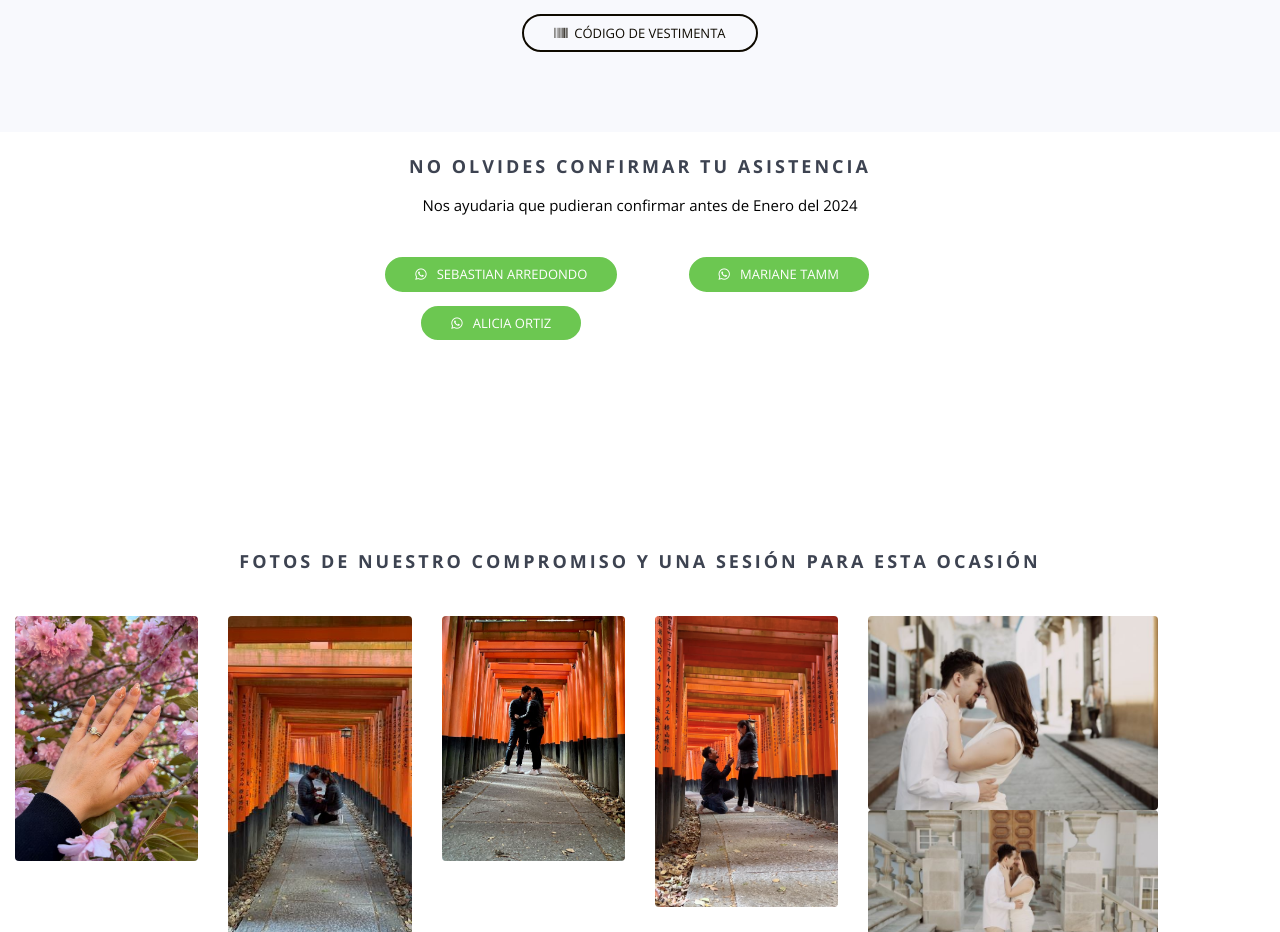
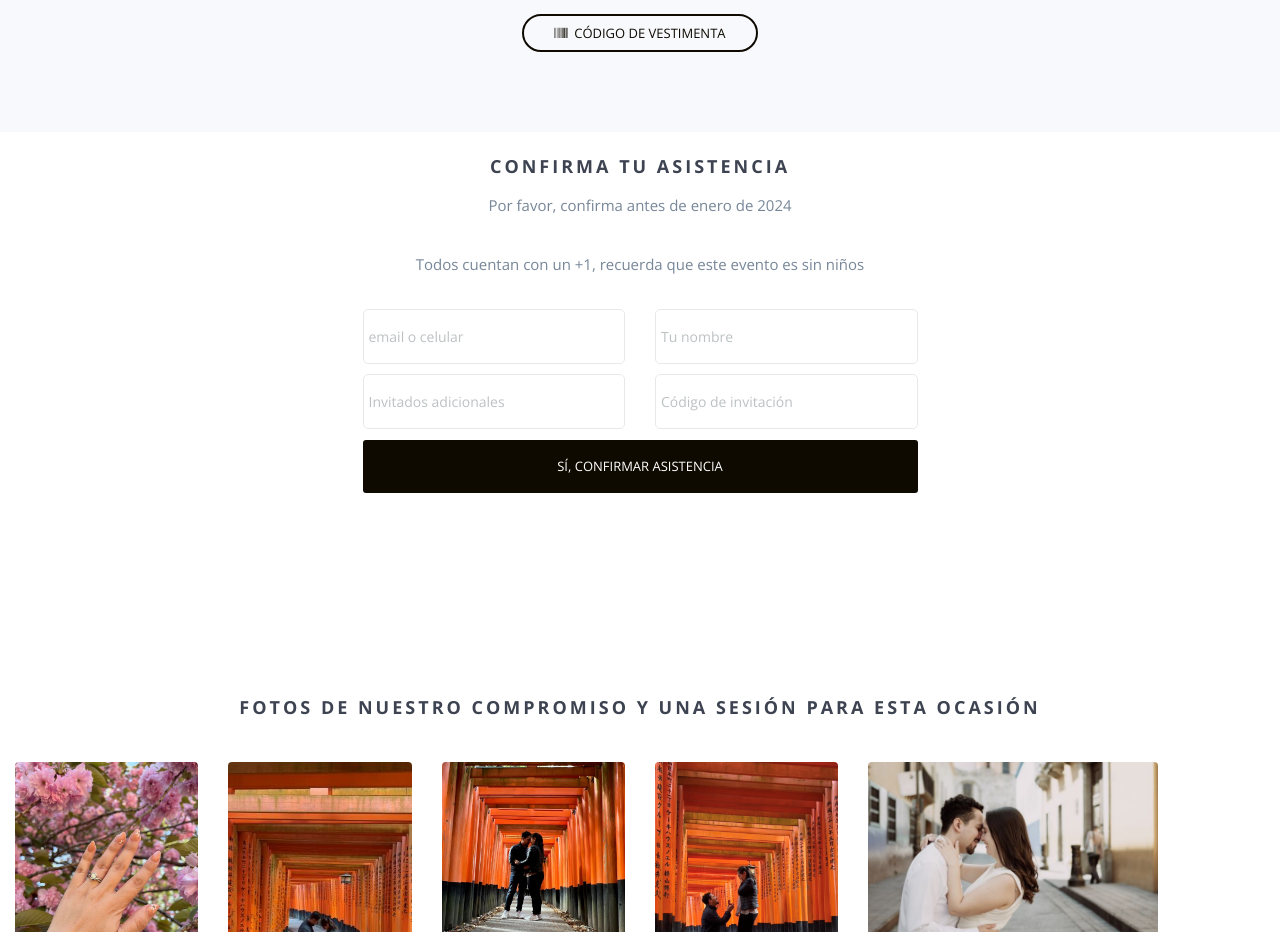
Before and after one commit to marianeysebastian/marianeysebastian.github.io, a website: page index.html in a window 1280 px wide. Shown: the part 1260-2192 px from the top of the page. Drawn offline with nearby package versions, Linux system fonts and the light colour scheme; some packages are replaced by stand-ins of ours; files that its build step writes are made by us from their sources; files whose address does not match are found by name.

Commit message:
Added confirm input

```diff
--- a/index.html
+++ b/index.html
@@ -236,33 +236,49 @@
 
         <div class="container">
             <div class="row">
-                <div class="col-md-6 col-md-offset-3 row text-center">
-                    <h3>No olvides confirmar tu asistencia</h3>
-                    <p style="color: black">Nos ayudaria que pudieran confirmar antes de Enero del 2024</p>
-                    <div class="col-md-6" style="padding: 5px;">
-                        <a href="https://wa.me/+524773099327" class="btn btn-fill-whatsapp btn-small" target="_blank"
-                            data-aos="zoom-in">
-                            <i class="fab fa-whatsapp"></i>
-                            &nbsp;&nbsp;Sebastian Arredondo
-                        </a>
-                    </div>
-                    <div class="col-md-6" style="padding: 5px;">
-                        <a href="https://wa.me/+524773920517" class="btn btn-fill-whatsapp btn-small" target="_blank"
-                            data-aos="zoom-in">
-                            <i class="fab fa-whatsapp"></i>
-                            &nbsp;&nbsp;Mariane Tamm
-                        </a>
-                    </div>
-                    <div class="col-md-6" style="padding: 5px;">
-                        <a href="https://wa.me/+524773099327" class="btn btn-fill-whatsapp btn-small" target="_blank"
-                            data-aos="zoom-in">
-                            <i class="fab fa-whatsapp"></i>
-                            &nbsp;&nbsp;Alicia Ortiz
-                        </a>
-                    </div>
+                <div class="col-md-6 col-md-offset-3">
+                    <h3>Confirma tu asistencia</h3>
+                    <p>Por favor, confirma antes de enero de 2024</p>
+                    <p>Todos cuentan con un +1, recuerda que este evento es sin niños</p>
+                    <form id="rsvp-form" class="rsvp-form" action="" method="POST">
+                        <div class="row">
+                            <div class="col-md-6">
+                                <div class="form-input-group">
+                                    <input name="email" class="" placeholder="email o celular" required>
+                                </div>
+                            </div>
+                            <div class="col-md-6">
+                                <div class="form-input-group">
+                                    <input name="name" class="" placeholder="Tu nombre" required>
+                                </div>
+                            </div>
+                        </div>
+                        <div class="row">
+                            <div class="col-md-6">
+                                <div class="form-input-group">
+                                    <input type="number" name="extras" class="" min="0" max="4"
+                                        placeholder="Invitados adicionales" required>
+                                </div>
+                            </div>
+                            <div class="col-md-6">
+                                <div class="form-input-group">
+                                    <input type="number" name="invite_code" id="invite_code" class="" min="0"
+                                        placeholder="Código de invitación" required>
+                                </div>
+                            </div>
+                        </div>
+                        <div class="row">
+                            <div class="col-md-12" id="alert-wrapper"></div>
+                        </div>
+                        <button class="btn-fill rsvp-btn">
+                            Sí, confirmar asistencia
+                        </button>
+                    </form>
                 </div>
             </div>
+
         </div>
+
     </section>
 
     <section id="eng-pics" class="section-padding">
--- a/js/scripts.js
+++ b/js/scripts.js
@@ -184,23 +184,23 @@ $(document).ready(function () {
         },
         data: {
             // Event title
-            title: "Ram and Antara's Wedding",
+            title: "Boda de Mariane y Sebastian",
 
             // Event start date
-            start: new Date('Nov 27, 2017 10:00'),
+            start: new Date('Mar 16, 2024 13:00'),
 
             // Event duration (IN MINUTES)
             // duration: 120,
 
-            // You can also choose to set an end time
-            // If an end time is set, this will take precedence over duration
-            end: new Date('Nov 29, 2017 00:00'),
+            // // You can also choose to set an end time
+            // // If an end time is set, this will take precedence over duration
+            end: new Date('Mar 16, 2024 21:00'),
 
             // Event Address
-            address: 'ITC Fortune Park Hotel, Kolkata',
+            address: 'Blvd. Camino a Comanja 120, Balcones del Campestre, 37138 León, Gto.',
 
             // Event Description
-            description: "We can't wait to see you on our big day. For any queries or issues, please contact Mr. Amit Roy at +91 9876543210."
+            description: "No podemos esperar para verte en nuestro gran día. Para cualquier consulta o problema, por favor contáctanos."
         }
     });
 
@@ -218,7 +218,7 @@ $(document).ready(function () {
             && MD5($('#invite_code').val()) !== '2ac7f43695eb0479d5846bb38eec59cc') {
             $('#alert-wrapper').html(alert_markup('danger', '<strong>Sorry!</strong> Your invite code is incorrect.'));
         } else {
-            $.post('https://script.google.com/macros/s/AKfycbyo0rEknln8LedEP3bkONsfOh776IR5lFidLhJFQ6jdvRiH4dKvHZmtoIybvnxpxYr2cA/exec', data)
+            $.post('https://script.google.com/macros/s/AKfycbyucYN3FcJ7WFFH0JkXBSTY7o1Uwlto6DpQHkjkFqLQMs8UjuORYtHI1vQetldrnk9hoA/exec', data)
                 .done(function (data) {
                     console.log(data);
                     if (data.result === "error") {
@@ -241,7 +241,7 @@ $(document).ready(function () {
 
 // Google map
 function initMap() {
-    var location = {lat: 21.1511383, lng: -101.7199554};
+    var location = { lat: 21.1511383, lng: -101.7199554 };
     var map = new google.maps.Map(document.getElementById('map-canvas'), {
         zoom: 15,
         center: location,
@@ -255,7 +255,7 @@ function initMap() {
 }
 
 function initBBSRMap() {
-    var la_fiesta = {lat: 20.305826, lng: 85.85480189999998};
+    var la_fiesta = { lat: 20.305826, lng: 85.85480189999998 };
     var map = new google.maps.Map(document.getElementById('map-canvas'), {
         zoom: 15,
         center: la_fiesta,
--- a/sass/styles.scss
+++ b/sass/styles.scss
@@ -698,7 +698,7 @@ Features-stack
 
   .time {
     font-size: 20px;
-    font-style: italic ;
+    font-style: italic;
     text-transform: lowercase;
     color: $txt-primary;
   }
@@ -1007,7 +1007,7 @@ RSVP form
       }
 
       input {
-        padding-left: 68px;
+        padding-left:5px;
         width: 100%;
         height: 100%;
         -moz-border-radius: 6px;
```
Also changed, not shown: css/styles.min.css, js/scripts.min.js.
